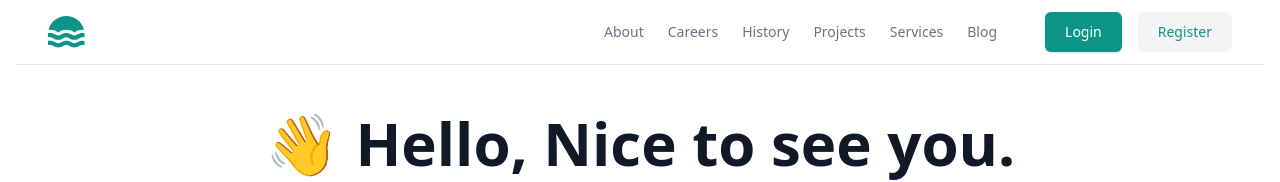
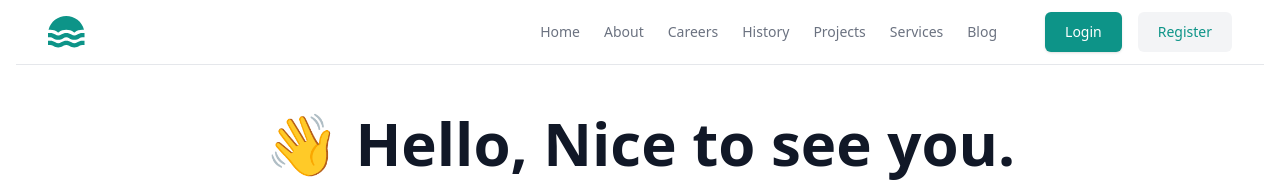
Before and after one commit to skpaik/portfolio, a Next.js app: page / in a window 1280 px wide. Shown: the top 182 px of the page. Built offline with nearby package versions, Linux system fonts and the light colour scheme.

Commit message:
# Feature - Menu Updated

```diff
--- a/src/app/_components/Header.tsx
+++ b/src/app/_components/Header.tsx
@@ -1,11 +1,10 @@
 'use client'
 
-import Image from 'next/image'
+import Link from 'next/link'
+import {useEffect, useState} from 'react'
 
-import Link from 'next/link'
-import { useEffect, useState } from 'react'
+import {usePathname} from 'next/navigation'
 
-import { usePathname } from 'next/navigation'
 export default function Header() {
 
     const routerPathname = usePathname()
@@ -16,6 +15,10 @@ export default function Header() {
 
     const menuLinks = [
         {
+            title: 'Home',
+            href: '/',
+            external: false,
+        }, {
             title: 'About',
             href: 'about',
             external: false,
@@ -51,7 +54,7 @@ export default function Header() {
             <div className="mx-auto max-w-screen-xl px-4 sm:px-6 lg:px-8">
                 <div className="flex h-16 items-center justify-between">
                     <div className="flex-1 md:flex md:items-center md:gap-12">
-                        <a className="block text-teal-600" href="/">
+                        <a className="block text-teal-600" href="/portfolio">
                             <span className="sr-only">Home</span>
                             <svg className="h-8" viewBox="0 0 28 24" fill="none" xmlns="http://www.w3.org/2000/svg">
                                 <path
@@ -65,7 +68,7 @@ export default function Header() {
                     <div className="md:flex md:items-center md:gap-12">
                         <nav aria-label="Global" className="hidden md:block">
                             <ul className="flex items-center gap-6 text-sm">
-                                {menuLinks.map((menuLink, index, { length }) => {
+                                {menuLinks.map((menuLink, index, {length}) => {
                                     const isLast = index === length - 1
 
                                     return (
@@ -78,7 +81,7 @@ export default function Header() {
                                                 })}
                                                 className="text-gray-500 transition hover:text-gray-500/75"
                                             >
-                                                    {menuLink.title}
+                                                {menuLink.title}
 
                                             </Link>
                                         </li>
@@ -107,7 +110,8 @@ export default function Header() {
                             </div>
 
                             <div className="block md:hidden">
-                                <button className="rounded bg-gray-100 p-2 text-gray-600 transition hover:text-gray-600/75">
+                                <button
+                                    className="rounded bg-gray-100 p-2 text-gray-600 transition hover:text-gray-600/75">
                                     <svg
                                         xmlns="http://www.w3.org/2000/svg"
                                         className="h-5 w-5"
@@ -116,7 +120,7 @@ export default function Header() {
                                         stroke="currentColor"
                                         strokeWidth="2"
                                     >
-                                        <path strokeLinecap="round" strokeLinejoin="round" d="M4 6h16M4 12h16M4 18h16" />
+                                        <path strokeLinecap="round" strokeLinejoin="round" d="M4 6h16M4 12h16M4 18h16"/>
                                     </svg>
                                 </button>
                             </div>
```
